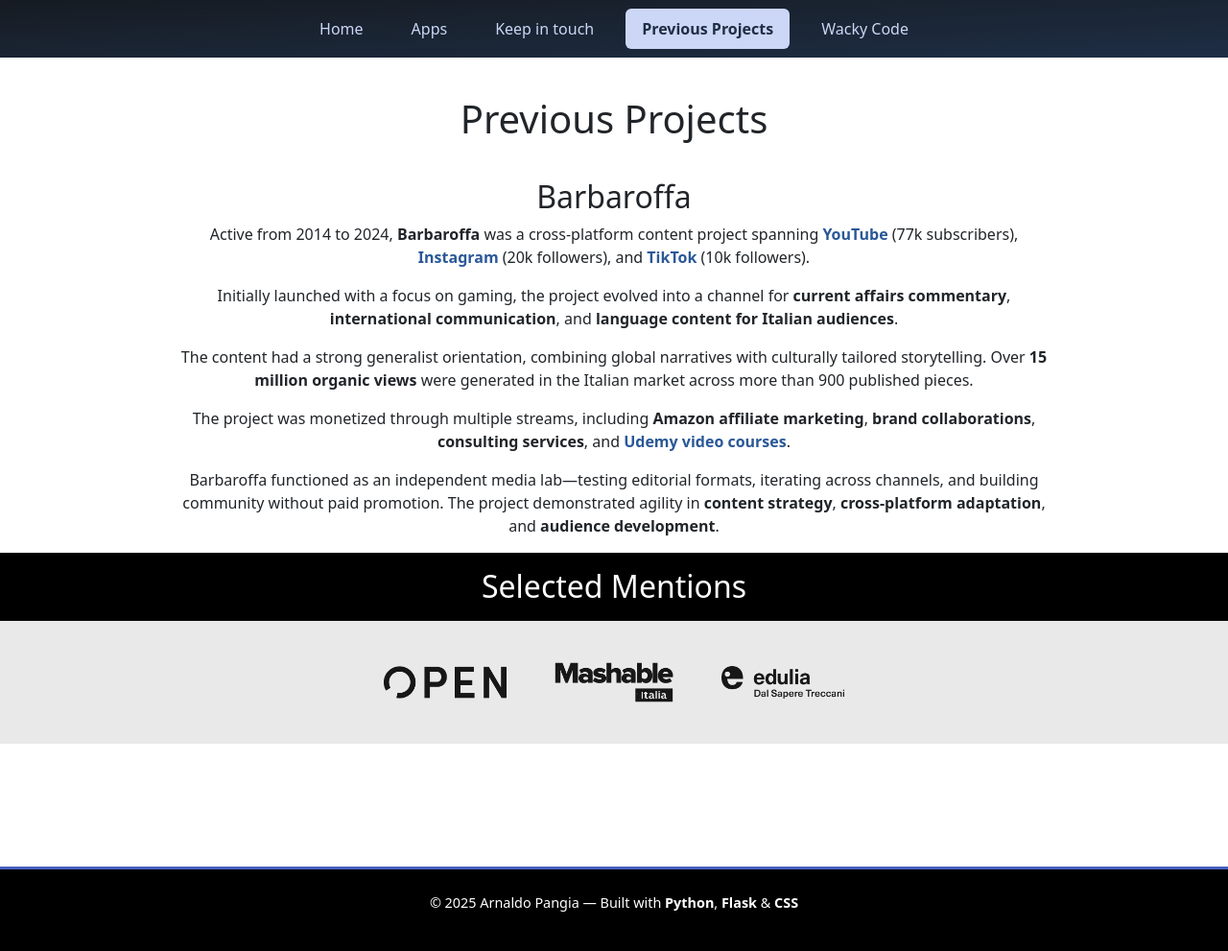
After one commit to paranoid-gland/PythonSitar, a Flask app: page /previous in a window 1280 px wide. The commit adds this page. Shown: the whole page at 96% size. Run offline with Flask 3, Linux system fonts and the light colour scheme.

Commit message:
major update. Add Previous Projects page, improved style.css - all regular text is to be treated as the div bio

```diff
--- a/app.py
+++ b/app.py
@@ -22,9 +22,9 @@
     return render_template("index.html", current_year=datetime.now().year)
 
 
-@app.route("/other")
-def other():
-    return render_template("other.html", current_year=datetime.now().year)
+@app.route("/previous")
+def previous():
+    return render_template("previous.html", current_year=datetime.now().year)
 
 
 @app.route("/webapps")
--- a/static/css/components.css
+++ b/static/css/components.css
@@ -32,6 +32,7 @@
     display: flex;
     gap: 1rem;
     flex-wrap: wrap;
+
   }
 
   .nav-links a {
--- /dev/null
+++ b/static/css/previousprojects.css
@@ -0,0 +1,80 @@
+
+.collab-title-section {
+  background-color: #000;
+  color: white;
+  text-align: center;
+  padding: 1rem 1rem;
+}
+
+.collab-title-section h2 {
+  font-size: 2rem;
+  margin: 0;
+}
+
+.collaborations-slider {
+  display: flex;
+  justify-content: center;
+  align-items: center;
+}
+
+.slider-track {
+  background-color: #e4e4e4d0;
+  display: flex;
+  flex-wrap: wrap;
+  justify-content: center;
+  align-items: center;
+  gap: 3rem;
+  width: 100%;
+}
+
+.slider-track img {
+  height: 8rem;
+  object-fit: contain;
+  opacity: 0.9;
+  transition: opacity 0.3s ease, background-color 0.3s ease;
+}
+
+.slider-track img:hover {
+  opacity: 1;
+  background-color: #ffffffe8;
+}
+
+@media (max-width: 700px) {
+  /* .slider-track {
+    display: grid;
+    grid-template-columns: repeat(2, 1fr);
+    gap: 2rem;
+    padding: 2rem;
+    justify-items: center;
+  } */
+
+  .slider-track img {
+    height: 6rem;
+  }
+
+.project-barbaroffa{
+    display:flex;
+    flex-direction: column;
+    align-items: center;
+    width: 100%;
+    text-align: center;
+    padding-left: 2rem;
+    padding-right: 2rem;
+
+  }
+/* Desktop Section */
+  @media (min-width: 992px) {
+
+.project-barbaroffa{
+    position:relative;
+    max-width: 992px;
+    margin-left: auto;
+    margin-right: auto;
+    padding-top:30px;
+    width: 992px;
+    margin: 0 auto;
+    background-size: cover;
+    background-repeat: no-repeat;
+  }
+}
+}
--- a/static/css/style.css
+++ b/static/css/style.css
@@ -21,7 +21,36 @@
 
     }
 
-    /* @media (max-width: 768px) {
+  .bio{
+    display:flex;
+    flex-direction: column;
+    align-items: center;
+    width: 100%;
+    text-align: center;
+    padding-left: 2rem;
+    padding-right: 2rem;
 
   }
-} */
+
+  .bio a {
+  color: #2a5897;
+  text-decoration: none;
+  font-weight: 500;
+}
+
+  .bio a:hover {
+    text-decoration: underline;
+  }
+
+  /* Desktop Section */
+  @media (min-width: 992px) {
+     .bio{
+      position:relative;
+      max-width: 992px;
+      margin-left: auto;
+      margin-right: auto;
+      padding-top:30px;
+
+
+  }
+}
--- a/templates/base.html
+++ b/templates/base.html
@@ -35,7 +35,7 @@
     <a href="{{ url_for('index') }}" class="{% if path == '/' %}active{% endif %}">Home</a>
     <a href="{{ url_for('webapps') }}" class="{% if path == '/webapps' %}active{% endif %}">Apps</a>
     <a href="{{ url_for('contact') }}" class="{% if path == '/contact' %}active{% endif %}">Keep in touch</a>
-    <a href="{{ url_for('other') }}" class="{% if path == '/other' %}active{% endif %}">Other Projects</a>
+    <a href="{{ url_for('previous') }}" class="{% if path == '/previous' %}active{% endif %}">Previous Projects</a>
     <a href="{{ url_for('wacky') }}" class="{% if path == '/wacky' %}active{% endif %}">Wacky Code</a>
   </div>
 </nav>
--- /dev/null
+++ b/templates/previous.html
@@ -0,0 +1,58 @@
+{% extends 'base.html' %}
+{% block content %}
+<link rel="stylesheet" href="{{ url_for('static', filename='css/previousprojects.css') }}">
+<section class="title">
+  <h1>Previous Projects</h1>
+</section>
+
+<div class="bio">
+  <h2>Barbaroffa</h2>
+  <p>
+    Active from 2014 to 2024, <strong>Barbaroffa</strong> was a cross-platform content project spanning
+    <a href="https://www.youtube.com/@barbaroffa" target="_blank" rel="noopener noreferrer"><strong>YouTube</strong></a> (77k subscribers),
+    <a href="https://www.instagram.com/barbaroffa" target="_blank" rel="noopener noreferrer"><strong>Instagram</strong></a> (20k followers), and
+    <a href="https://www.tiktok.com/@barbaroffa" target="_blank" rel="noopener noreferrer"><strong>TikTok</strong></a> (10k followers).
+  </p>
+
+  <p>
+    Initially launched with a focus on gaming, the project evolved into a channel for <strong>current affairs commentary</strong>,
+    <strong>international communication</strong>, and <strong>language content for Italian audiences</strong>.
+  </p>
+
+  <p>
+    The content had a strong generalist orientation, combining global narratives with culturally tailored storytelling.
+    Over <strong>15 million organic views</strong> were generated in the Italian market across more than 900 published pieces.
+  </p>
+
+  <p>
+    The project was monetized through multiple streams, including
+    <strong>Amazon affiliate marketing</strong></a>,
+    <strong>brand collaborations</strong>, <strong>consulting services</strong>, and
+    <a href="https://www.udemy.com/user/arnaldo-pangia/" target="_blank" rel="noopener noreferrer"><strong>Udemy video courses</strong></a>.
+  </p>
+
+  <p>
+    Barbaroffa functioned as an independent media lab—testing editorial formats, iterating across channels, and building
+    community without paid promotion. The project demonstrated agility in <strong>content strategy</strong>,
+    <strong>cross-platform adaptation</strong>, and <strong>audience development</strong>.
+  </p>
+</div>
+<section class="collab-title-section">
+
+  <h2>Selected Mentions</h2>
+</section>
+<div class="slider-track">
+  <a href="https://www.open.online/2019/02/05/asmr-cosi-brividi-e-sussurri-hanno-conquistato-youtube/" target="_blank" rel="noopener noreferrer">
+    <img src="{{ url_for('static', filename='pictures/open.png') }}" alt="Open logo">
+  </a>
+  <a href="https://it.mashable.com/entertainment/994/dovremmo-smettere-di-condividere-io-sono-giorgia-questo-video-spiega-perche" target="_blank" rel="noopener noreferrer">
+    <img src="{{ url_for('static', filename='pictures/mashable.png') }}" alt="Mashable logo">
+  </a>
+<a href="https://edulia.it/docenti/arnaldo-pangia/" target="_blank" rel="noopener noreferrer">
+    <img src="{{ url_for('static', filename='pictures/edulia.png') }}" alt="Edulia logo">
+  </a>
+</div>
+
+
+
+{% endblock %}
```
Also changed, not shown: static/css/index.css (+0 -22 lines), templates/other.html (deleted, +0 -11 lines), static/pictures/edulia.png (added), static/pictures/mashable.png (added), static/pictures/open.png (added), static/pictures/repubblica.png (added).
